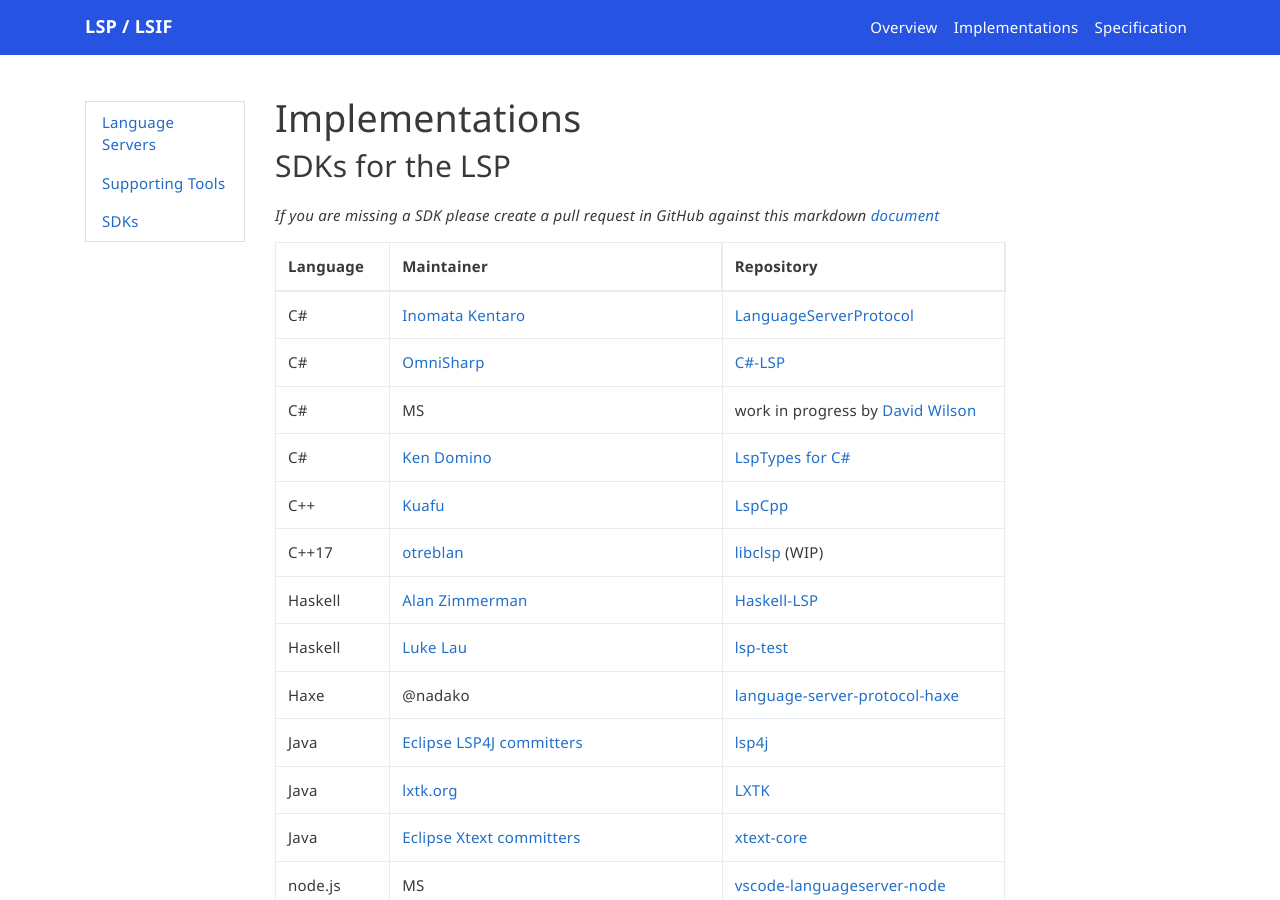
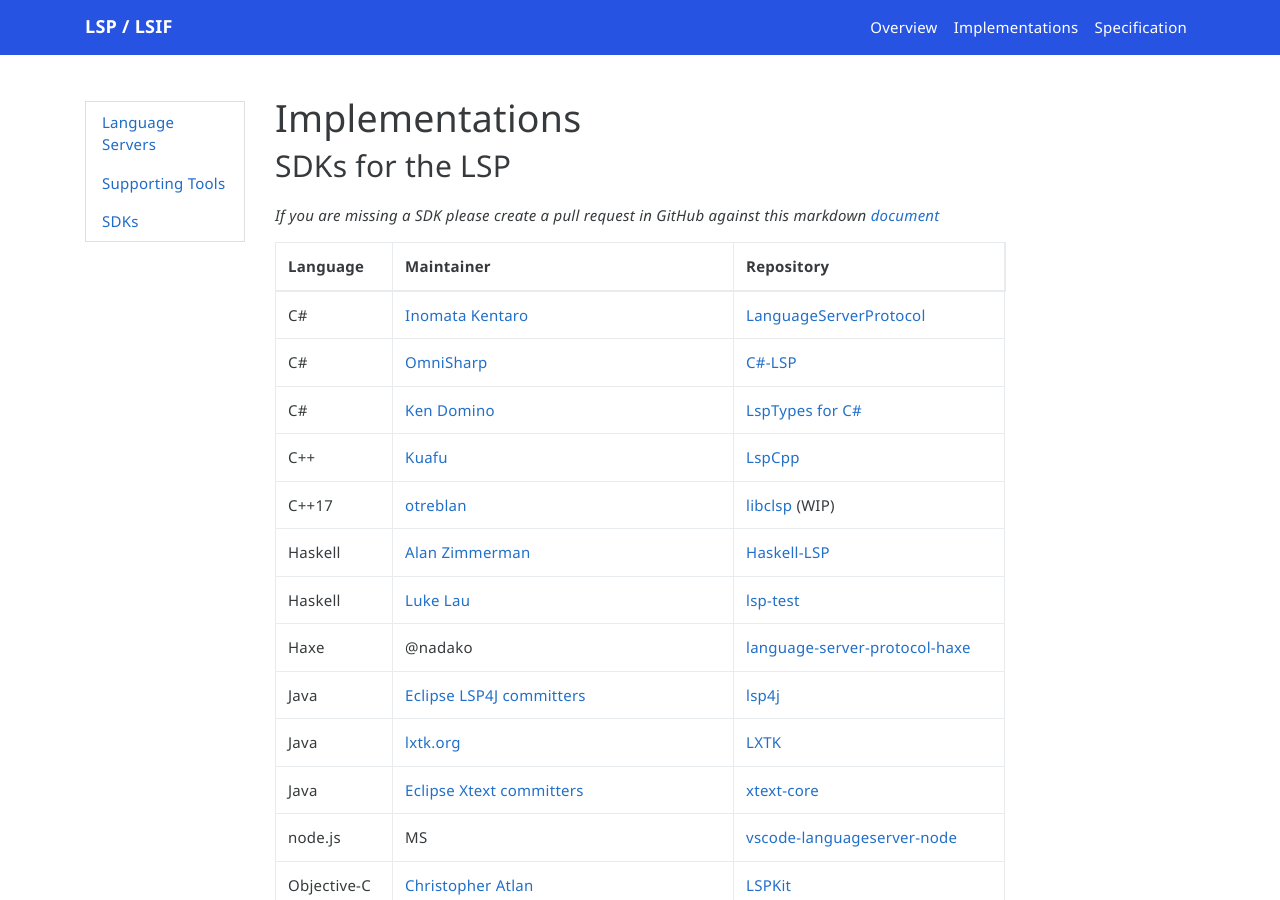
Before and after one commit to microsoft/language-server-protocol, a Jekyll site: the page built from _implementors/sdks.md, in a window 1280 px wide and 900 px high. Built offline with Jekyll 4.4.1, drawn with Linux system fonts in a browser that asks for light colours; nearby versions of some CDN libraries; comment, search, counter and statistics services are not loaded.

Commit message:
Remove entry for C# LSP library (#1667)
This library never got created and people occasionally ask me about it.  Probably best to remove it!

```diff
--- a/_implementors/sdks.md
+++ b/_implementors/sdks.md
@@ -12,7 +12,6 @@
 |------|--------|----------|
 | C# | [Inomata Kentaro](https://github.com/matarillo/) | [LanguageServerProtocol](https://github.com/matarillo/LanguageServerProtocol)|
 | C# | [OmniSharp](http://www.omnisharp.net/) | [C#-LSP](https://github.com/OmniSharp/csharp-language-server-protocol)|
-| C# | MS | work in progress by [David Wilson](https://github.com/daviwil)  |
 | C# | [Ken Domino](https://github.com/kaby76) | [LspTypes for C#](https://github.com/kaby76/lsp-types) |
 | C++ | [Kuafu](https://github.com/kuafuwang) | [LspCpp](https://github.com/kuafuwang/LspCpp)|
 | C++17 | [otreblan](https://github.com/otreblan) | [libclsp](https://github.com/otreblan/libclsp) (WIP)|
```
